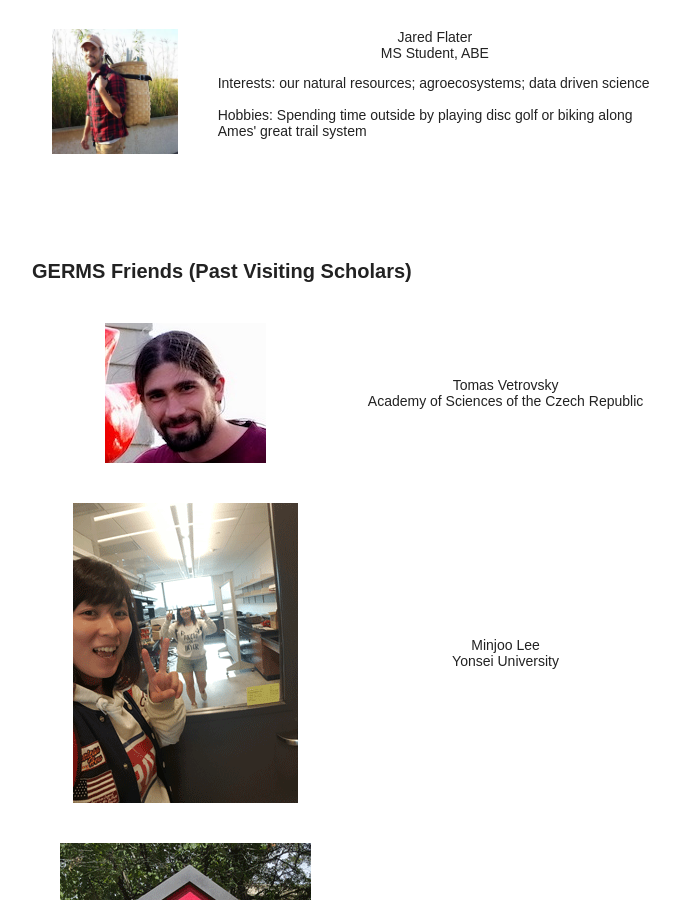
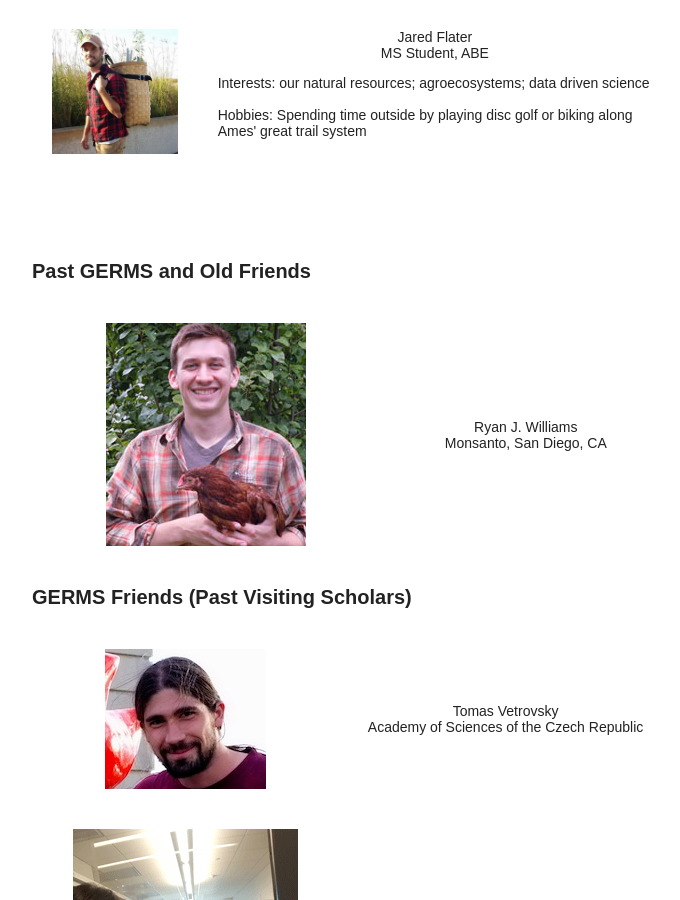
Before and after one commit to germs-lab/germs-lab.github.com-bu, a Jekyll site: the page built from people/index.md, in a window 1280 px wide and 900 px high, scrolled down 1614 px. Shown: the whole window, without its empty margins (288-968 px from the left). Built offline with Jekyll 4.4.1, drawn with Linux system fonts in a browser that asks for light colours; nearby versions of some CDN libraries.

Commit message:
moved ryan

```diff
--- a/people/index.md
+++ b/people/index.md
@@ -80,6 +80,18 @@ document.write("<a href='" + "mail" + "to:" + username + "@" + hostname + "'>" +
 
 <br>
 <br>
+
+<p><b>Past GERMS and Old Friends </b></p>
+
+<table class="tg">
+  <tr>
+    <th class="tg-031e"><img src="ryan.jpg" alt="description here" /></th>
+    <th class="tg-031e"><a href="http://ryanjw.github.io/">Ryan J. Williams</a><br>Monsanto, San Diego, CA
+</th>
+  </tr>
+</table>
+
+
 <p><b>GERMS Friends (Past Visiting Scholars)</b></p>
 
 
```
